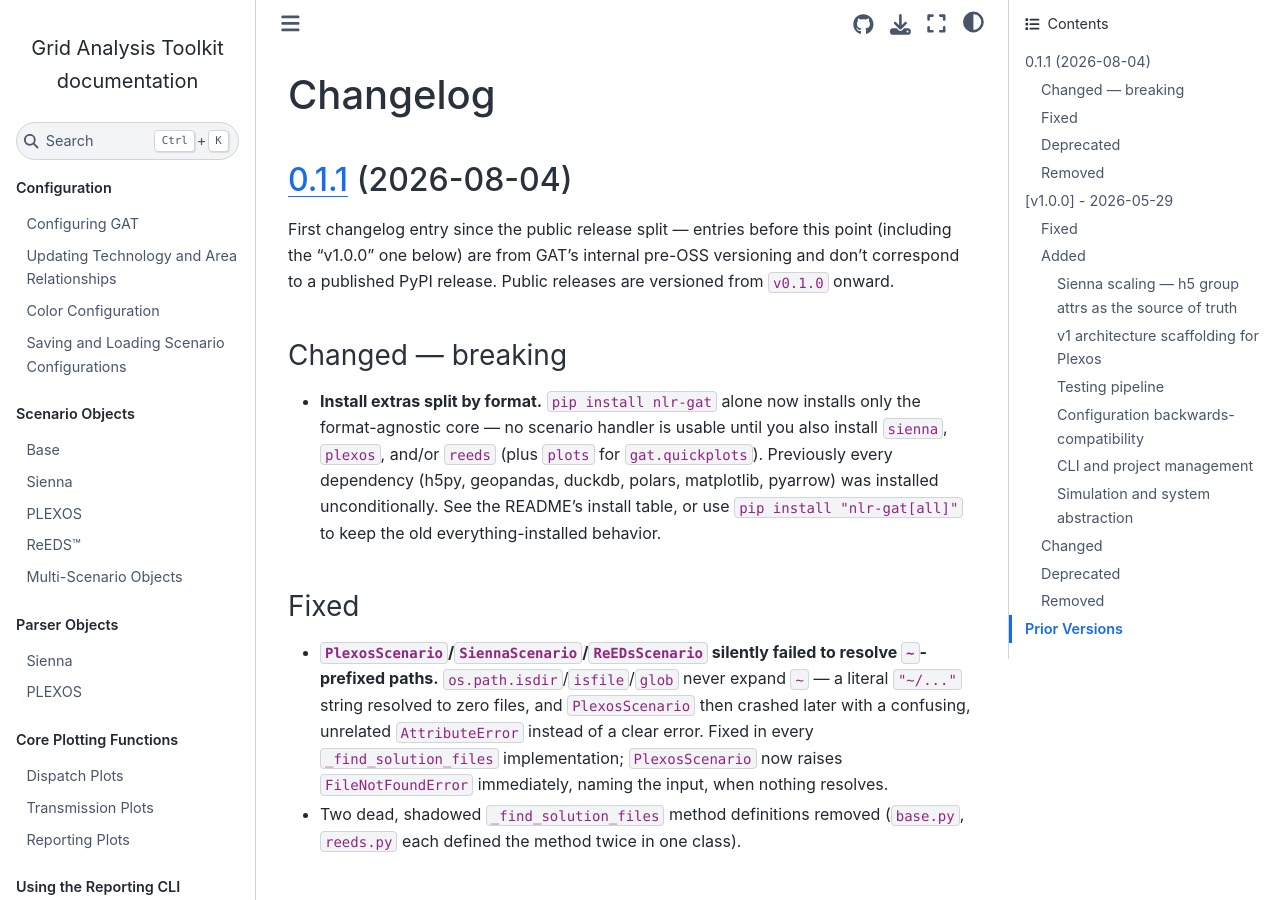
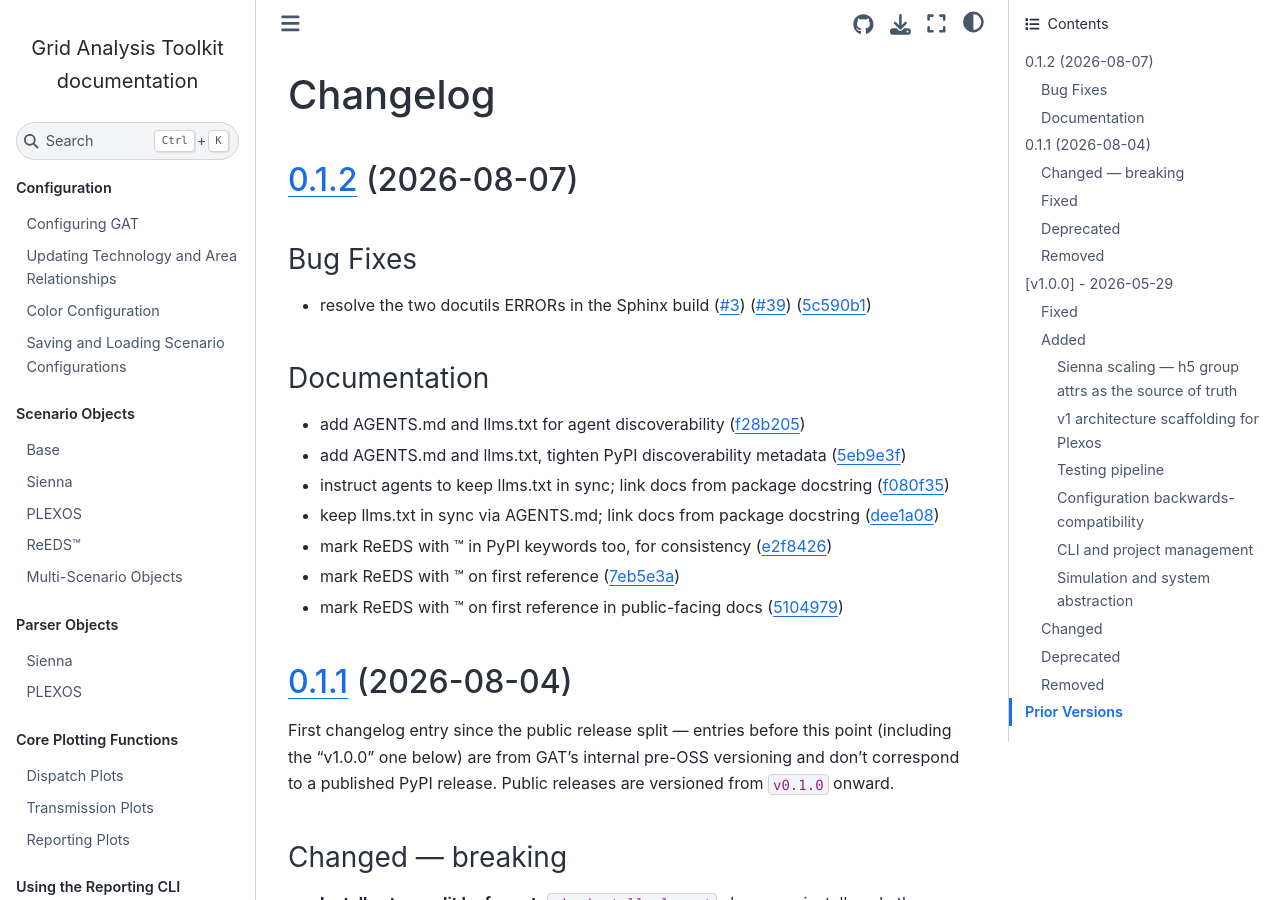
Before and after one commit to NatLabRockies/GridAnalysisToolkit, a Sphinx documentation site: the page built from docs/source/CHANGELOG.md, in a window 1280 px wide and 900 px high. Built offline with Sphinx 7.4.7 and the Sphinx Book theme 1.1.4, drawn with Linux system fonts in a browser that asks for light colours; pages that are not in the unit, such as notebooks, are missing from menus; the version number could not be read and is left out.

Commit message:
chore(main): release nlr-gat 0.1.2

```diff
--- a/docs/source/CHANGELOG.md
+++ b/docs/source/CHANGELOG.md
@@ -1,4 +1,22 @@
 # Changelog
+
+## [0.1.2](https://github.com/NatLabRockies/GridAnalysisToolkit/compare/nlr-gat-v0.1.1...nlr-gat-v0.1.2) (2026-08-07)
+
+
+### Bug Fixes
+
+* resolve the two docutils ERRORs in the Sphinx build ([#3](https://github.com/NatLabRockies/GridAnalysisToolkit/issues/3)) ([#39](https://github.com/NatLabRockies/GridAnalysisToolkit/issues/39)) ([5c590b1](https://github.com/NatLabRockies/GridAnalysisToolkit/commit/5c590b1cd2e0bd1e40e05ff3fe58b81bd6c74257))
+
+
+### Documentation
+
+* add AGENTS.md and llms.txt for agent discoverability ([f28b205](https://github.com/NatLabRockies/GridAnalysisToolkit/commit/f28b2058666c4994def4c94d72850ca92194c99e))
+* add AGENTS.md and llms.txt, tighten PyPI discoverability metadata ([5eb9e3f](https://github.com/NatLabRockies/GridAnalysisToolkit/commit/5eb9e3ff90a3c79ccbca6558e8507017d4ca94b4))
+* instruct agents to keep llms.txt in sync; link docs from package docstring ([f080f35](https://github.com/NatLabRockies/GridAnalysisToolkit/commit/f080f355847f033ff29571a2931e3a0832683ba5))
+* keep llms.txt in sync via AGENTS.md; link docs from package docstring ([dee1a08](https://github.com/NatLabRockies/GridAnalysisToolkit/commit/dee1a08419b9fa9686a542a538163bec1807f38b))
+* mark ReEDS with (TM) in PyPI keywords too, for consistency ([e2f8426](https://github.com/NatLabRockies/GridAnalysisToolkit/commit/e2f8426edba58e297bc0d3897c9a9261481a0d61))
+* mark ReEDS with (TM) on first reference ([7eb5e3a](https://github.com/NatLabRockies/GridAnalysisToolkit/commit/7eb5e3aef2122486629a29115de36da81de7f702))
+* mark ReEDS with (TM) on first reference in public-facing docs ([5104979](https://github.com/NatLabRockies/GridAnalysisToolkit/commit/5104979cb02389d715cc43803ab174488241414d))
 
 ## [0.1.1](https://github.com/NatLabRockies/GridAnalysisToolkit/compare/nlr-gat-v0.1.0...nlr-gat-v0.1.1) (2026-08-04)
 
```
Also changed, not shown: .release-please-manifest.json.
